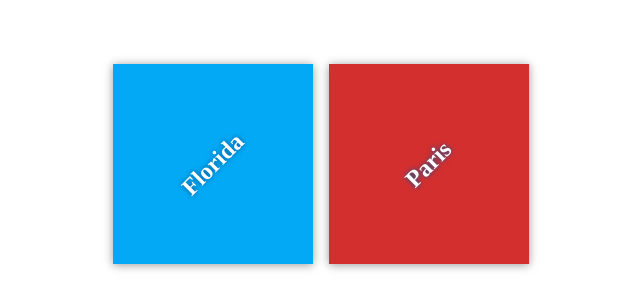
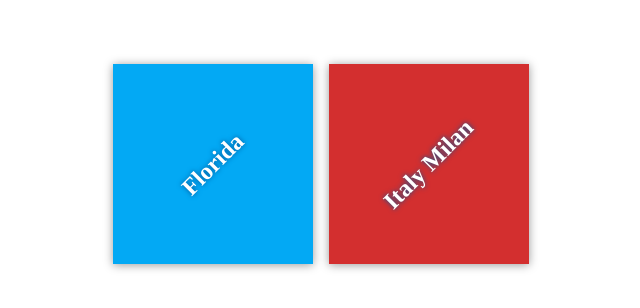
Before and after one commit to Ashwani8/my-travel-plans, a plain HTML site: page index.html in a window 1280 px wide. Shown: the part 236-544 px from the top of the page, without its empty margins (319-959 px from the left). Drawn offline with Linux system fonts and the light colour scheme.

Commit message:
change destination Paris to Italy Milan

```diff
--- a/index.html
+++ b/index.html
@@ -15,7 +15,7 @@
             </div>
 
             <div class="destination" id="paris">
-                <h2>Paris</h2>
+                <h2>Italy Milan</h2>
             </div>
         </div>
     </div>
```
